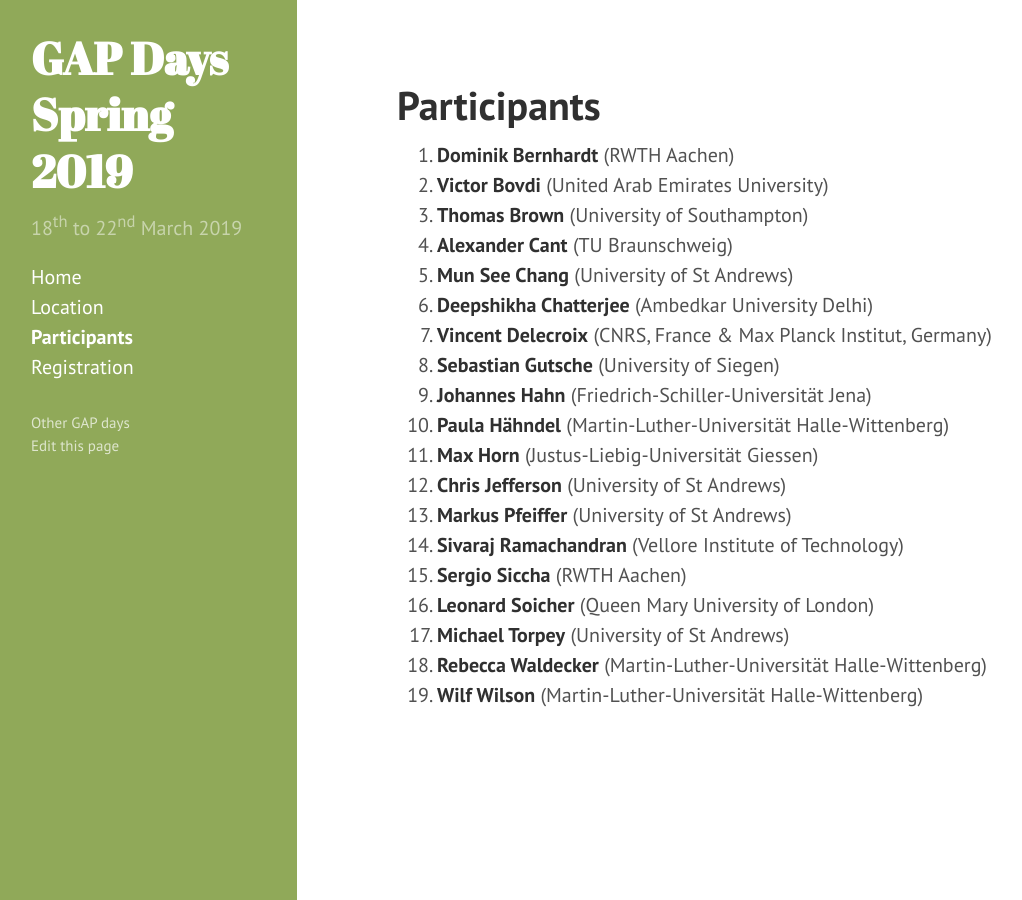
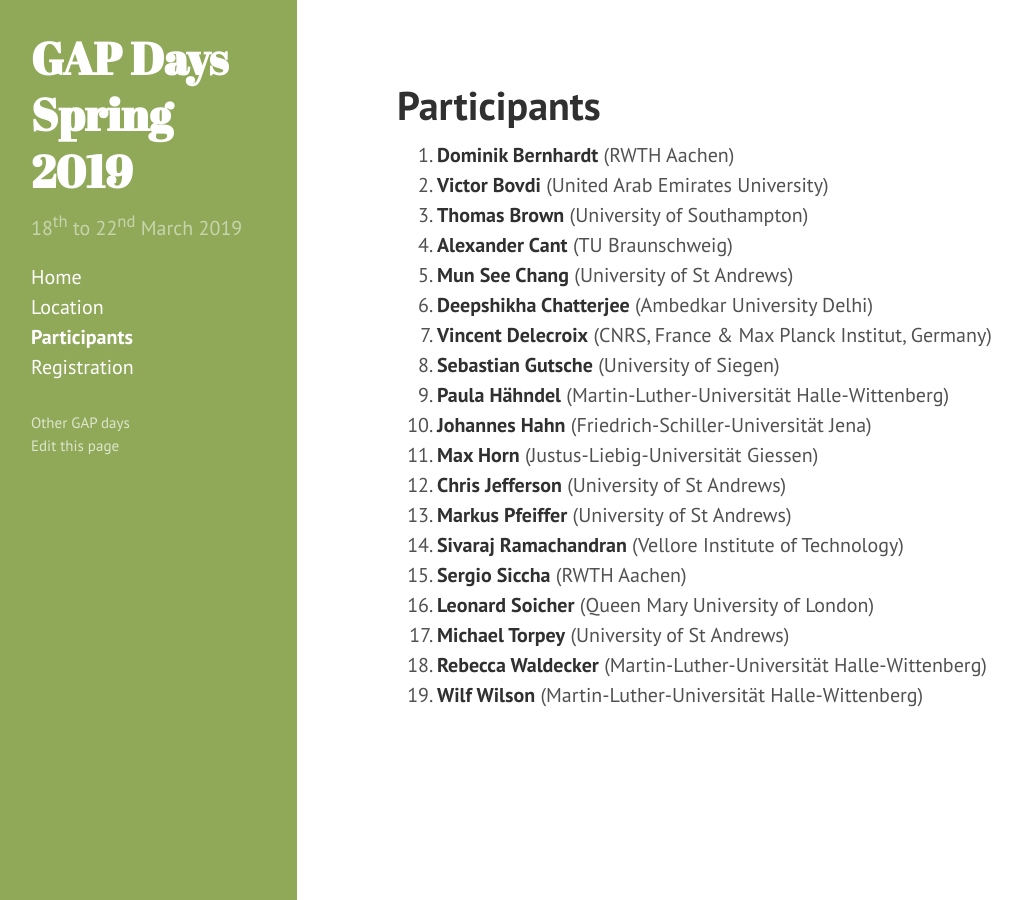
Before and after one commit to jesusmartinez-garcia/2020-01-21-colchester-workshop, a Jekyll site: the page built from participants.md, in a window 1280 px wide. Shown: the whole page, without its empty margins (3-1025 px from the left). Built offline with Jekyll 4.4.1, drawn with Linux system fonts in a browser that asks for light colours; part of the change alters nothing that is shown.

Commit message:
Switch order

```diff
--- a/_data/participants.yml
+++ b/_data/participants.yml
@@ -22,11 +22,11 @@
 - name: Sebastian Gutsche
   affiliation: University of Siegen
 
+- name: Paula Hähndel
+  affiliation: Martin-Luther-Universität Halle-Wittenberg
+
 - name: Johannes Hahn
   affiliation: Friedrich-Schiller-Universität Jena
-
-- name: Paula Hähndel
-  affiliation: Martin-Luther-Universität Halle-Wittenberg
 
 - name: Max Horn
   affiliation: Justus-Liebig-Universität Giessen
```
